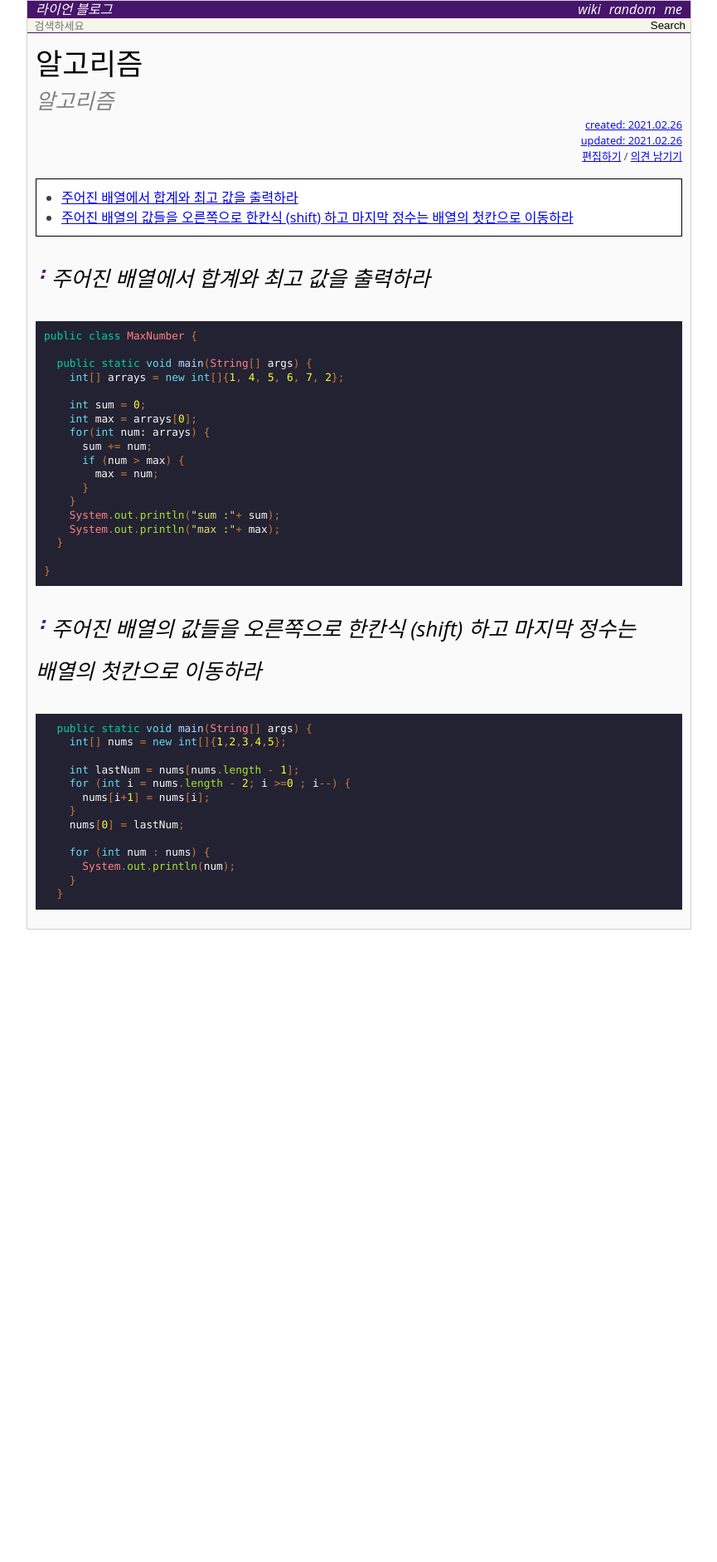
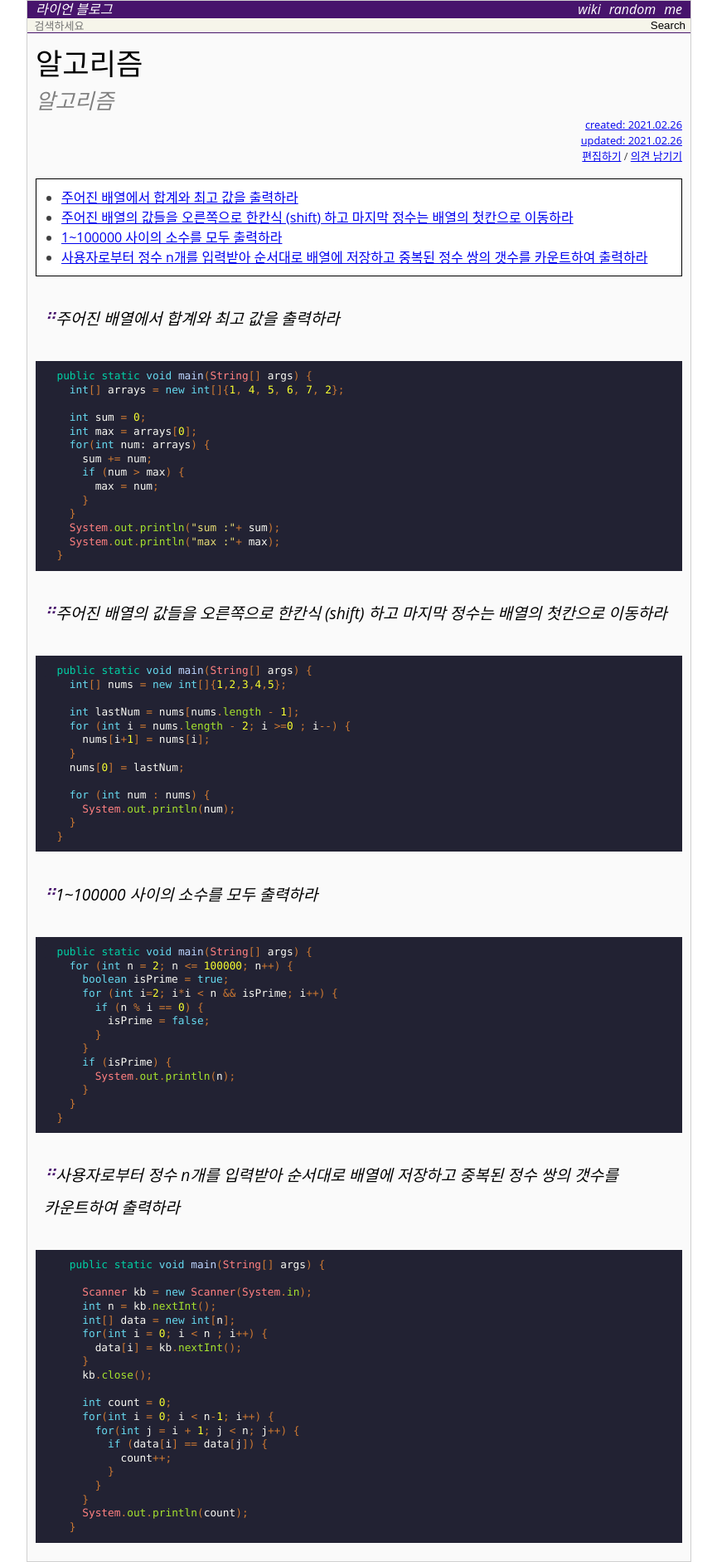
Before and after one commit to wafy/wafy.github.io, a Jekyll site: the page built from _wiki/algorism1.md, in a window 1280 px wide. Shown: the whole page at 83% size, without its empty margins (207-1072 px from the left). Built offline with Jekyll 4.4.1, drawn with Linux system fonts in a browser that asks for light colours; comment, search, counter and statistics services are not loaded; before the commit the page ends 1120 px from its top, so only the background shows below that.

Commit message:
중복된 배열의 수를 카운트하라

````diff
--- a/_wiki/algorism1.md
+++ b/_wiki/algorism1.md
@@ -13,10 +13,8 @@ latex   : false
 * TOC
 {:toc}
 
-### 주어진 배열에서 합계와 최고 값을 출력하라
+##### 주어진 배열에서 합계와 최고 값을 출력하라
 ```java
-public class MaxNumber {
-
   public static void main(String[] args) {
     int[] arrays = new int[]{1, 4, 5, 6, 7, 2};
 
@@ -31,11 +29,8 @@ public class MaxNumber {
     System.out.println("sum :"+ sum);
     System.out.println("max :"+ max);
   }
-
-}
 ```
-
-### 주어진 배열의 값들을 오른쪽으로 한칸식 (shift) 하고 마지막 정수는 배열의 첫칸으로 이동하라
+##### 주어진 배열의 값들을 오른쪽으로 한칸식 (shift) 하고 마지막 정수는 배열의 첫칸으로 이동하라
 ```java
   public static void main(String[] args) {
     int[] nums = new int[]{1,2,3,4,5};
@@ -51,3 +46,44 @@ public class MaxNumber {
     }
   }
 ```
+
+##### 1~100000 사이의 소수를 모두 출력하라
+```java
+  public static void main(String[] args) {
+    for (int n = 2; n <= 100000; n++) {
+      boolean isPrime = true;
+      for (int i=2; i*i < n && isPrime; i++) {
+        if (n % i == 0) {
+          isPrime = false;
+        }
+      }
+      if (isPrime) {
+        System.out.println(n);
+      }
+    }
+  }
+```
+
+#####  사용자로부터 정수 n개를 입력받아 순서대로 배열에 저장하고 중복된 정수 쌍의 갯수를 카운트하여 출력하라
+```java
+    public static void main(String[] args) {
+
+      Scanner kb = new Scanner(System.in);
+      int n = kb.nextInt();
+      int[] data = new int[n];
+      for(int i = 0; i < n ; i++) {
+        data[i] = kb.nextInt();
+      }
+      kb.close();
+
+      int count = 0;
+      for(int i = 0; i < n-1; i++) {
+        for(int j = i + 1; j < n; j++) {
+          if (data[i] == data[j]) {
+            count++;
+          }
+        }
+      }
+      System.out.println(count);
+    }
+```
````
